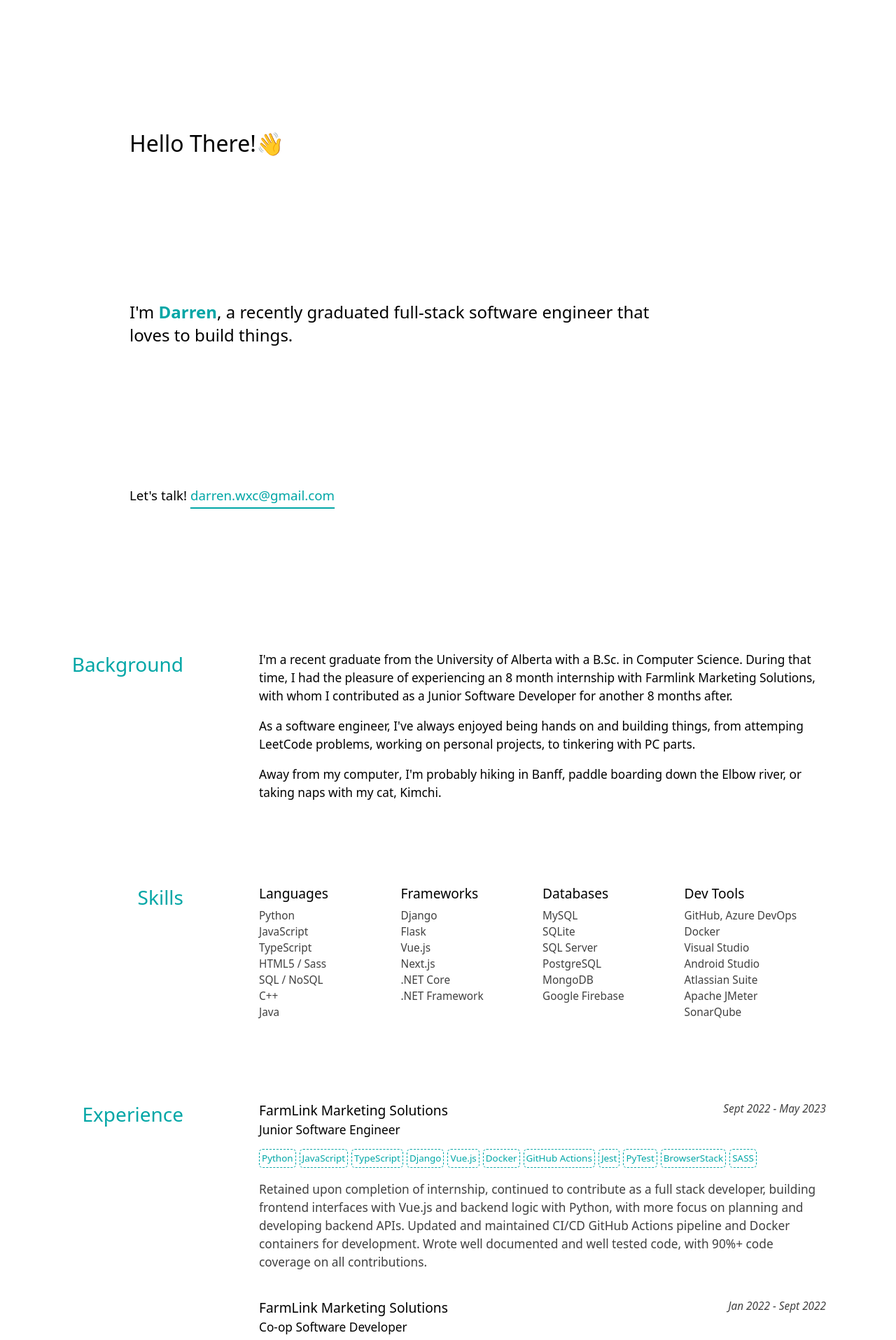
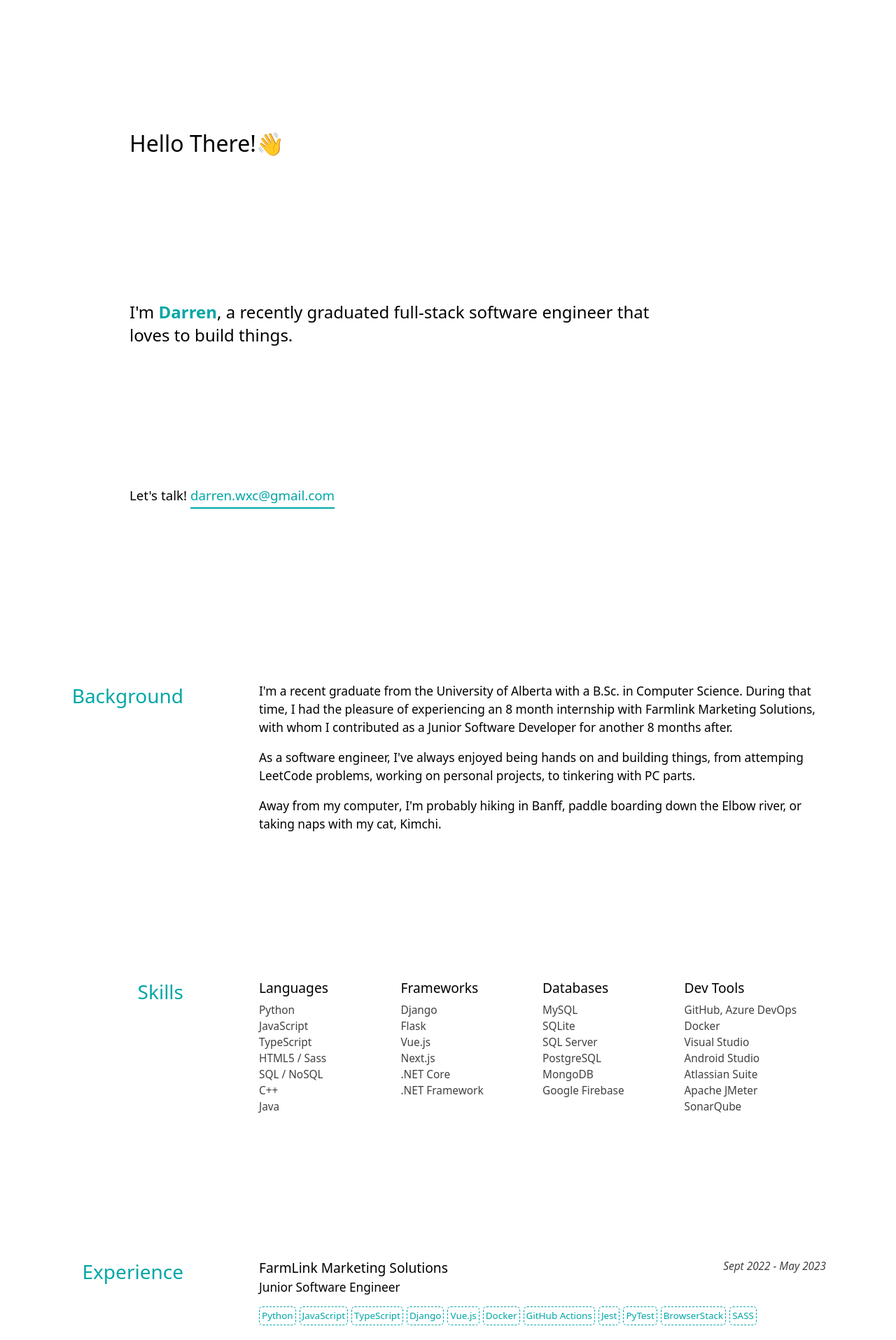
Before and after one commit to mrsora/MrSora.github.io, a Jekyll site: the page built from index.html, in a window 1280 px wide. Shown: the top 1915 px of the page at 70% size. Built offline with Jekyll 4.4.1, drawn with Linux system fonts in a browser that asks for light colours.

```diff
--- a/_includes/head.html
+++ b/_includes/head.html
@@ -1,5 +1,7 @@
 <meta name="viewport" content="width=device-width, initial-scale=1.0" charset="utf-8">
 <link rel="stylesheet" href="../assets/css/styles.css">
-<link rel="stylesheet" href="https://fonts.googleapis.com/css2?family=Material+Symbols+Outlined:opsz,wght,FILL,GRAD@24,400,0,0" />
+<link rel="stylesheet"
+    href="https://fonts.googleapis.com/css2?family=Material+Symbols+Outlined:opsz,wght,FILL,GRAD@24,400,0,0" />
+<script defer src="https://unpkg.com/scrollreveal"></script>
 <script defer src="../assets/js/main.js"></script>
 <title>{{ page.title }}</title>
--- a/_includes/skills.html
+++ b/_includes/skills.html
@@ -1,4 +1,4 @@
-<section class="section">
+<section class="section skills_section">
     <div class="section__title">Skills</div>
     <div class="section__content">
         <!-- start skills -->
--- a/_sass/partials/base.scss
+++ b/_sass/partials/base.scss
@@ -28,14 +28,14 @@ body {
     }
 
     @include laptop {
-        padding: 30px 100px;
+        padding: 75px 100px;
         display: flex;
         flex-direction: row;
         justify-content: space-between;
     }
 
     @include xl {
-        padding: 45px 150px;
+        padding: 75px 150px;
     }
 
     &__title {
--- a/assets/js/main.js
+++ b/assets/js/main.js
@@ -29,9 +29,10 @@ function waveOnLoad() {
     }, 5000)
 }
 
-// setTimeout(() => {
-//     document.getElementById("down_arrow").classList.add("hidden");
-// }, 15000)
+ScrollReveal().reveal('.background', { delay: 400 })
+ScrollReveal().reveal('.skills_section', { delay: 400 })
+ScrollReveal().reveal('.experience', { delay: 400 })
+
 
 setTimeout(typeWriter, 1000);
 setTimeout(waveOnLoad, 1000);
```
Also changed, not shown: 5 other files.
